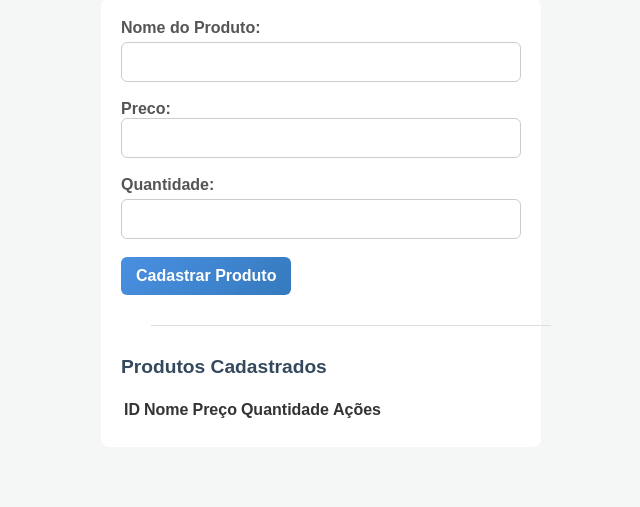
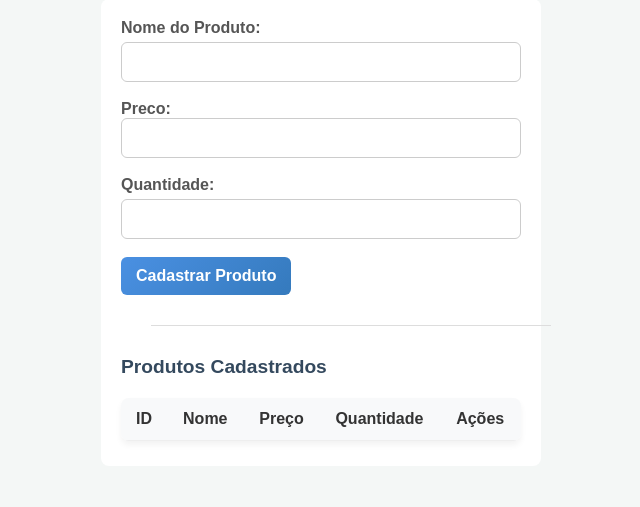
Before and after one commit to FDacol-Maker/755, a PHP site: page /atividades/db1.php in a window 1280 px wide. Shown: the part 160-667 px from the top of the page, without its empty margins (319-959 px from the left). Run offline with PHP 8.4, Linux system fonts and the light colour scheme; data that the repository does not hold is empty.

Commit message:
termino do css do db1

```diff
--- a/css/db1.css
+++ b/css/db1.css
@@ -88,3 +88,53 @@ hr
     max-width: 600px;
     margin: 30px;
 }
+
+table
+{
+    width: 100%;
+    max-width: 700px;
+    background: #ffffff;
+    border-collapse: collapse;
+    border-radius: 8px;
+    overflow: hidden;
+    box-shadow: 0 4px 6px rgba(0,0,0, 0.05);
+}
+
+th, td
+{
+    padding: 12px 15px;
+    text-align: left;
+    border-bottom: 1px solid #eee;
+}
+
+th
+{
+    background-color: #f8f9fa;
+    color: #333;
+    font-weight: bold;
+}
+
+tr:last-child td
+{
+    border-bottom: none;
+}
+
+table a
+{
+    color: #4a90e2;
+    text-decoration: none;
+    font-weight: bold;
+    margin-right: 10px;
+}
+
+table a:hover
+{
+    text-decoration: underline;
+}
+
+table form button
+{
+    background: linear-gradient((135deg, #e74c3c, #c0392b));
+    padding: 6px 10px;
+    font-size: 0.9rem;
+}
```
